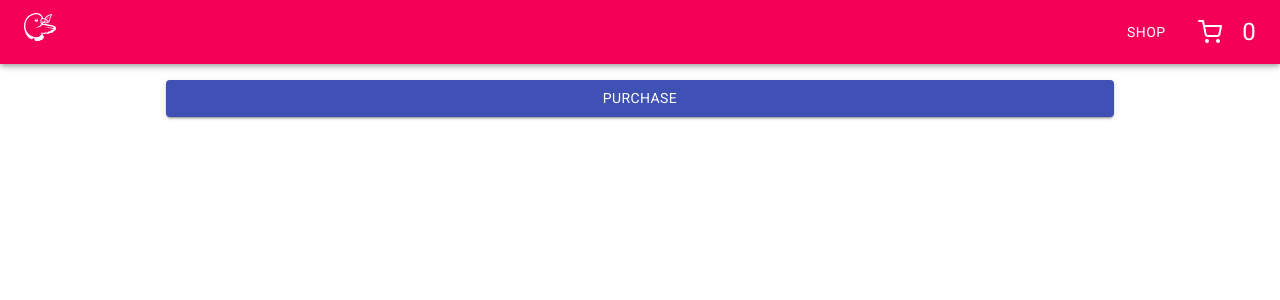
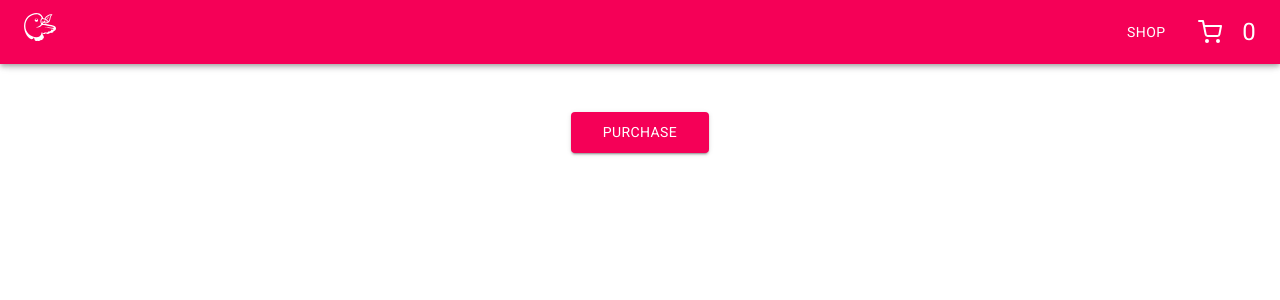
Before and after one commit to vbit27/shopping-cart, a React (Create React App) app: page /cart in a window 1280 px wide. Shown: the top 300 px of the page. Built offline with nearby package versions, Linux system fonts and the light colour scheme.

Commit message:
Add purchase button style

```diff
--- a/src/components/Cart.css
+++ b/src/components/Cart.css
@@ -5,6 +5,7 @@
   margin: 1rem;
   padding-bottom: 1rem;
   border-bottom: 1px solid rgb(216, 216, 216);
+  font-family: Arial, 'Helvetica Neue', Helvetica, sans-serif;
 }
 
 img {
--- a/src/components/Cart.tsx
+++ b/src/components/Cart.tsx
@@ -1,13 +1,8 @@
 import { CartContext } from '../CartContext';
 import React, { FC, useContext } from 'react';
 import { makeStyles } from '@material-ui/core/styles';
-import Card from '@material-ui/core/Card';
-import CardActions from '@material-ui/core/CardActions';
-import CardContent from '@material-ui/core/CardContent';
-import CardMedia from '@material-ui/core/CardMedia';
 import Button from '@material-ui/core/Button';
-import Typography from '@material-ui/core/Typography';
-import { Grid, Paper } from '@material-ui/core';
+import { Grid } from '@material-ui/core';
 import './Cart.css';
 
 const useStyles = makeStyles({
@@ -18,6 +13,11 @@ const useStyles = makeStyles({
     marginTop: '10vh',
     marginLeft: 'auto',
     marginRight: 'auto',
+  },
+  purchase: {
+    width: 'fit-content',
+    padding: '0.5rem 2rem',
+    margin: '2rem auto',
   },
 });
 
@@ -63,13 +63,16 @@ const Cart: FC = () => {
       direction="column"
       xs={11}
       sm={9}
+      lg={6}
       className={classes.container}
     >
       {Object.entries(cart).map(([key, quantity], i) => (
         <div className="item-container">
           <img src={`/images/${key}.jpg`} alt="hi" />
-          <div>{filterSelection(key).name}</div>
-          <div>{quantity}</div>
+          <div>
+            <h3>{filterSelection(key).name} </h3>
+          </div>
+          <div>{quantity} kg</div>
           <div>{filterSelection(key).price * quantity} €</div>
           <div>
             <Button
@@ -90,7 +93,7 @@ const Cart: FC = () => {
             </Button>
             <Button
               size="small"
-              color="primary"
+              color="secondary"
               onClick={() => handleRemove(key)}
             >
               Delete
@@ -99,7 +102,11 @@ const Cart: FC = () => {
         </div>
       ))}
 
-      <Button variant="contained" color="primary">
+      <Button
+        className={classes.purchase}
+        variant="contained"
+        color="secondary"
+      >
         Purchase
       </Button>
     </Grid>
@@ -108,11 +115,11 @@ const Cart: FC = () => {
 
 const items = [
   { name: 'Watermelon', image: '/images/item1.jpg', id: '101', price: 50 },
-  { name: 'Item 2', image: '/images/item2.jpg', id: '102', price: 60 },
-  { name: 'Item 3', image: '/images/item3.jpg', id: '103', price: 70 },
-  { name: 'Item 4', image: '/images/item4.jpg', id: '104', price: 50 },
-  { name: 'Item 5', image: '/images/item5.jpg', id: '105', price: 50 },
-  { name: 'Item 6', image: '/images/item6.jpg', id: '106', price: 90 },
+  { name: 'Ananas', image: '/images/item2.jpg', id: '102', price: 60 },
+  { name: 'Grapes', image: '/images/item3.jpg', id: '103', price: 70 },
+  { name: 'Lemon', image: '/images/item4.jpg', id: '104', price: 50 },
+  { name: 'Cherries', image: '/images/item5.jpg', id: '105', price: 50 },
+  { name: 'Paprika', image: '/images/item6.jpg', id: '106', price: 90 },
 ];
 
 export default Cart;
```
